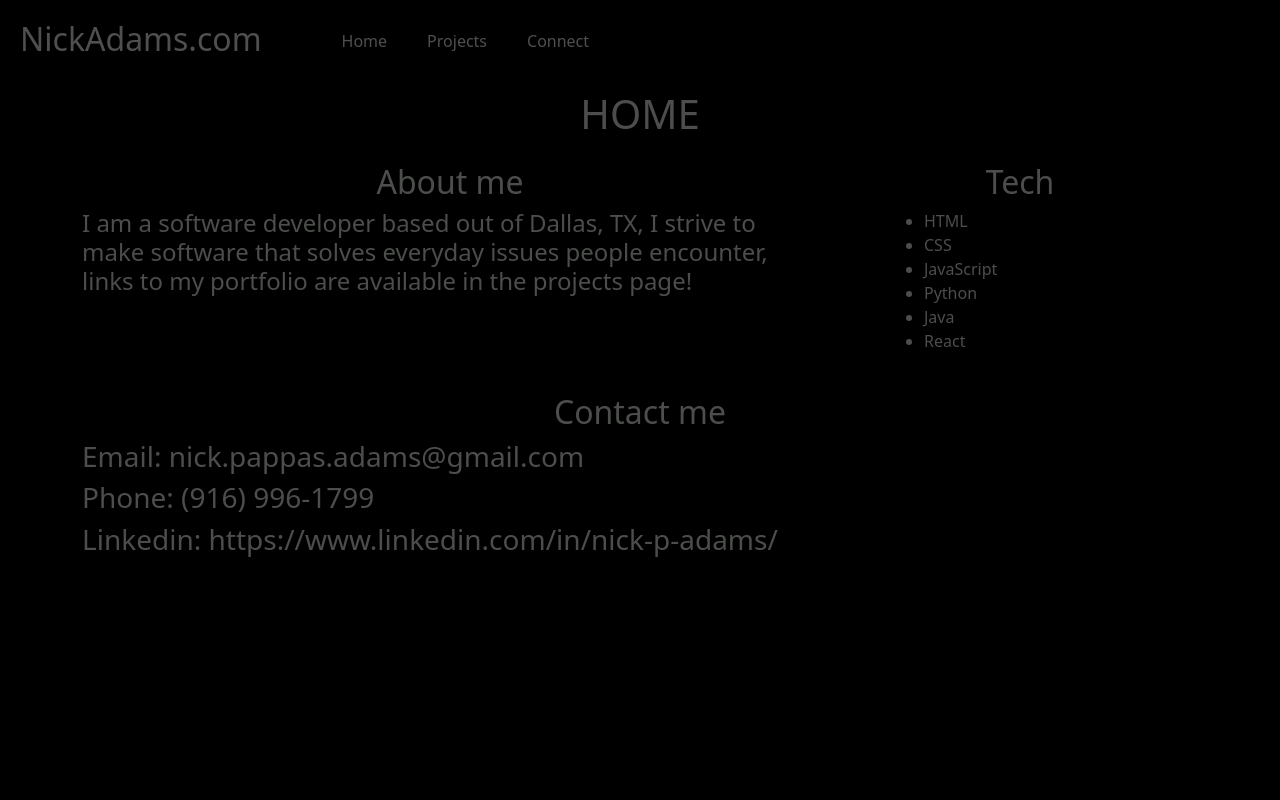
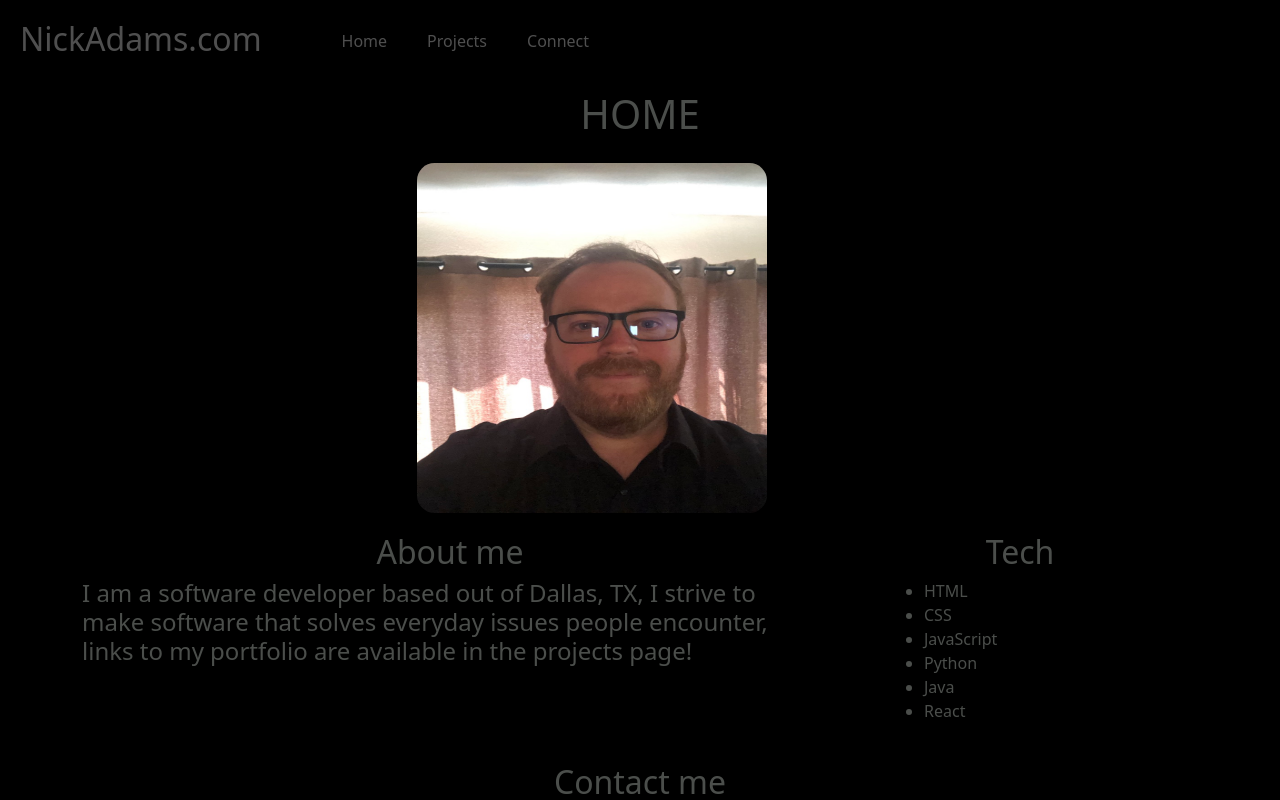
Before and after one commit to Nick-Adams-81/web-dev-portfolio-site, a Next.js app: page /home in a window 1280 px wide. Shown: the top 800 px of the page. Built offline with nearby package versions, Linux system fonts and the light colour scheme.

Commit message:
added image

```diff
--- a/pages/home.js
+++ b/pages/home.js
@@ -12,6 +12,15 @@ const Home = () => {
                 <div className="body">
                     <h1>HOME</h1>
                     <Container>
+                        <Row>
+                             <Col sm={12} md={12} lg={12}>
+                            <div className="mx-auto" id="image-container">
+                                 <img src="../images/nick.jpg" height={350} width={350} className="animate__animated animate__fadeIn" id="image" />
+                            </div>
+                        </Col>
+                        </Row>
+
+
                         <Row>
                             <Col xs={12} sm={12} md={8} style={{}}>
                                 <div>
@@ -56,7 +65,7 @@ const Home = () => {
                 `
                  .body {
                      background-color: black;
-                     height: 750px;
+                     height: 100%;
                  }
 
                  h1 {
@@ -82,6 +91,12 @@ const Home = () => {
                      color: #4B4E4B;
                      margin-left: 50px;
                  }
+
+                 #image {
+                     margin-left: 30%;
+                     margin-bottom: 20px;
+                     border-radius: 5%
+                 }
             `}
 
             </style>
--- a/pages/projects.js
+++ b/pages/projects.js
@@ -21,7 +21,7 @@ const projects = () => {
                                 <Col sm={12} md={6} lg={4}>
                                     <div id="card-body" key={project.id} className="animate__animated animate__fadeInRight">
                                         <Card style={{ width: '20rem', margin: '6px', backgroundColor: '#302D2D'}} id="card" className="mx-auto">
-                                            <Card.Img variant="top" src={project.image} height={200} width={70} style={{padding: '2.5px'}}/>
+                                            <Card.Img variant="top" src={project.image} height={200} width={70} style={{padding: '5px'}}/>
                                             <Card.Body>
                                                 <Card.Title style={{color: '#828282'}}>{project.title}</Card.Title>
                                                 <Card.Text style={{color: '#C8C8C8'}}>{project.description}</Card.Text>
```
Also changed, not shown: public/images/nick.jpg (added).
